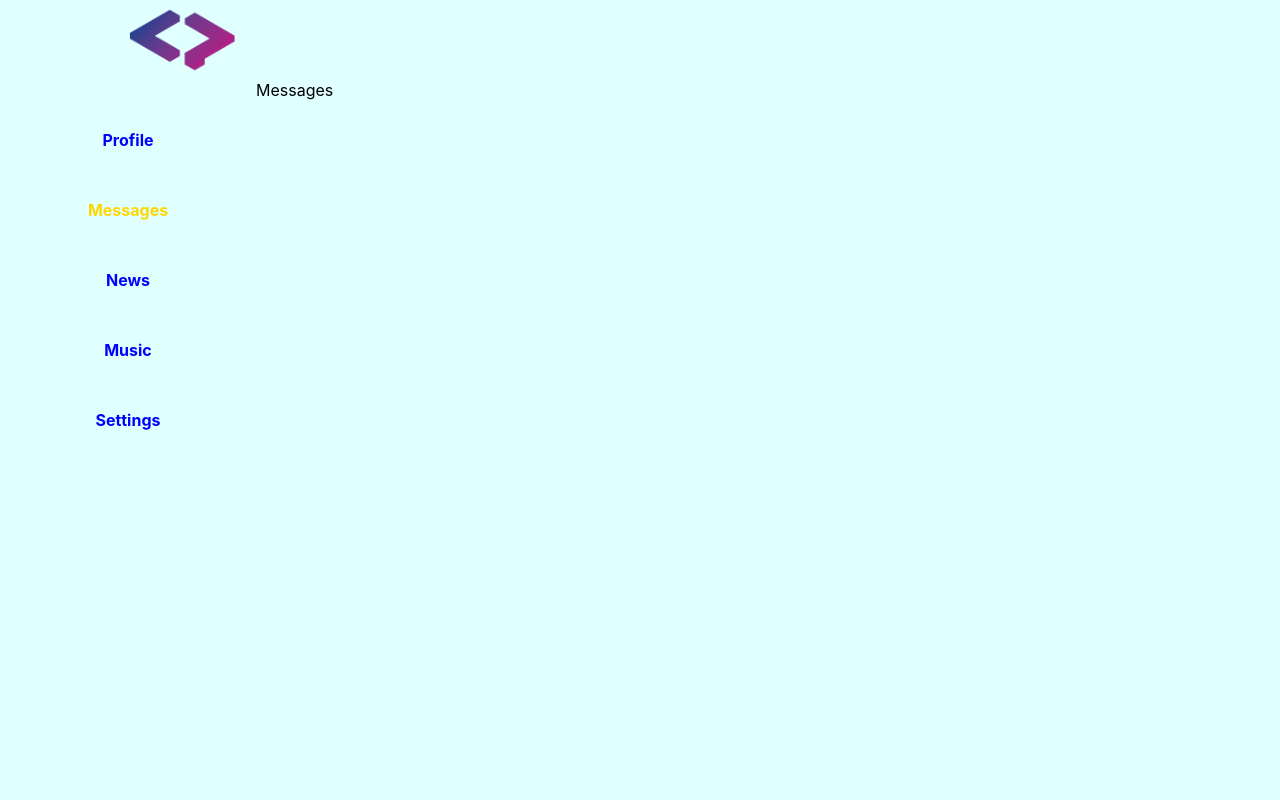
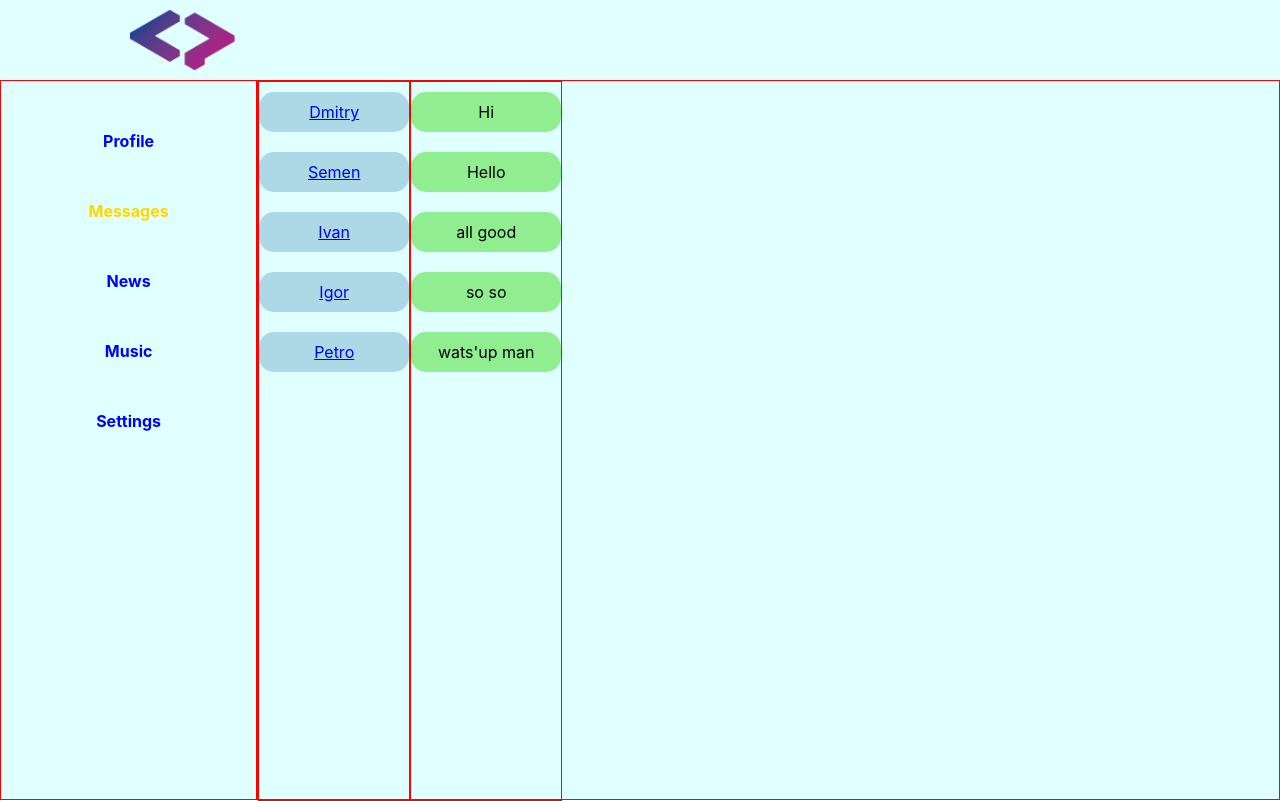
Before and after one commit to picpoint/reactsn, a React (Create React App) app: page /messages in a window 1280 px wide. Built offline with nearby package versions, Linux system fonts and the light colour scheme.

Commit message:
make half page messages

```diff
--- a/src/Components/Content/Content.module.css
+++ b/src/Components/Content/Content.module.css
@@ -1,5 +1,5 @@
 .content {
-  /* border: 1px solid red;   */
+  border: 1px solid red;
   width: 80%;
 }
 
--- a/src/Components/Messages/Messages.jsx
+++ b/src/Components/Messages/Messages.jsx
@@ -1,9 +1,28 @@
 import React from 'react';
+import msg from './Messages.module.css';
+import { NavLink } from 'react-router-dom';
+
 
 function Messages() {
   return(
-    <div className="msgblock">
-      <span>Messages</span>
+    <div className={msg.messages}>
+
+      <div className={msg.users}>
+        <NavLink to="/messages/1">Dmitry</NavLink>
+        <NavLink to="/messages/2">Semen</NavLink>
+        <NavLink to="/messages/3">Ivan</NavLink>
+        <NavLink to="/messages/4">Igor</NavLink>
+        <NavLink to="/messages/5">Petro</NavLink>
+      </div>
+
+      <div className={msg.usrmsg}>
+        <span>Hi</span>
+        <span>Hello</span>
+        <span>all good</span>
+        <span>so so</span>
+        <span>wats'up man</span>
+      </div>
+
     </div>
   );
 }
--- a/src/Components/Messages/Messages.module.css
+++ b/src/Components/Messages/Messages.module.css
@@ -1,3 +1,41 @@
 .messages {
-    border: 1px solid red;
+  border: 1px solid red;
+  display: flex;
+  width: 80%;
 }
+
+.messages .users {
+  border: 1px solid red;
+  display: flex;
+  flex-direction: column;
+  align-items: center;
+  width: 150px;
+  height: 100%;
+}
+
+.messages .users a {
+  background-color: lightblue;
+  border-radius: 15px;
+  width: 100%;
+  margin: 10px 0;
+  padding: 10px 0;
+  text-align: center;
+}
+
+.messages .usrmsg {
+  border: 1px solid red;
+  display: flex;
+  flex-direction: column;
+  align-items: center;
+  width: 150px;
+  height: 100%;
+}
+
+.messages .usrmsg span {
+  background-color: lightgreen;
+  border-radius: 15px;
+  width: 100%;
+  margin: 10px 0;
+  padding: 10px 0;
+  text-align: center;
+}
--- a/src/Components/Music/Music.module.css
+++ b/src/Components/Music/Music.module.css
@@ -1,3 +1,4 @@
 .musicblock {
   border: 1px solid red;
+  width: 80%;
 }
--- a/src/Components/Navbar/Navbar.module.css
+++ b/src/Components/Navbar/Navbar.module.css
@@ -1,5 +1,5 @@
 .navblock {
-  /* border: 1px solid red;   */
+  border: 1px solid red;
   display: flex;
   flex-direction: column;
   align-items: center;
--- a/src/Components/News/News.module.css
+++ b/src/Components/News/News.module.css
@@ -1,3 +1,4 @@
 .newsblock {
   border: 1px solid red;
+  width: 80%;
 }
--- a/src/Components/Settings/Settings.module.css
+++ b/src/Components/Settings/Settings.module.css
@@ -1,3 +1,4 @@
 .settingsblock {
   border: 1px solid red;
+  width: 80%;
 }
```
